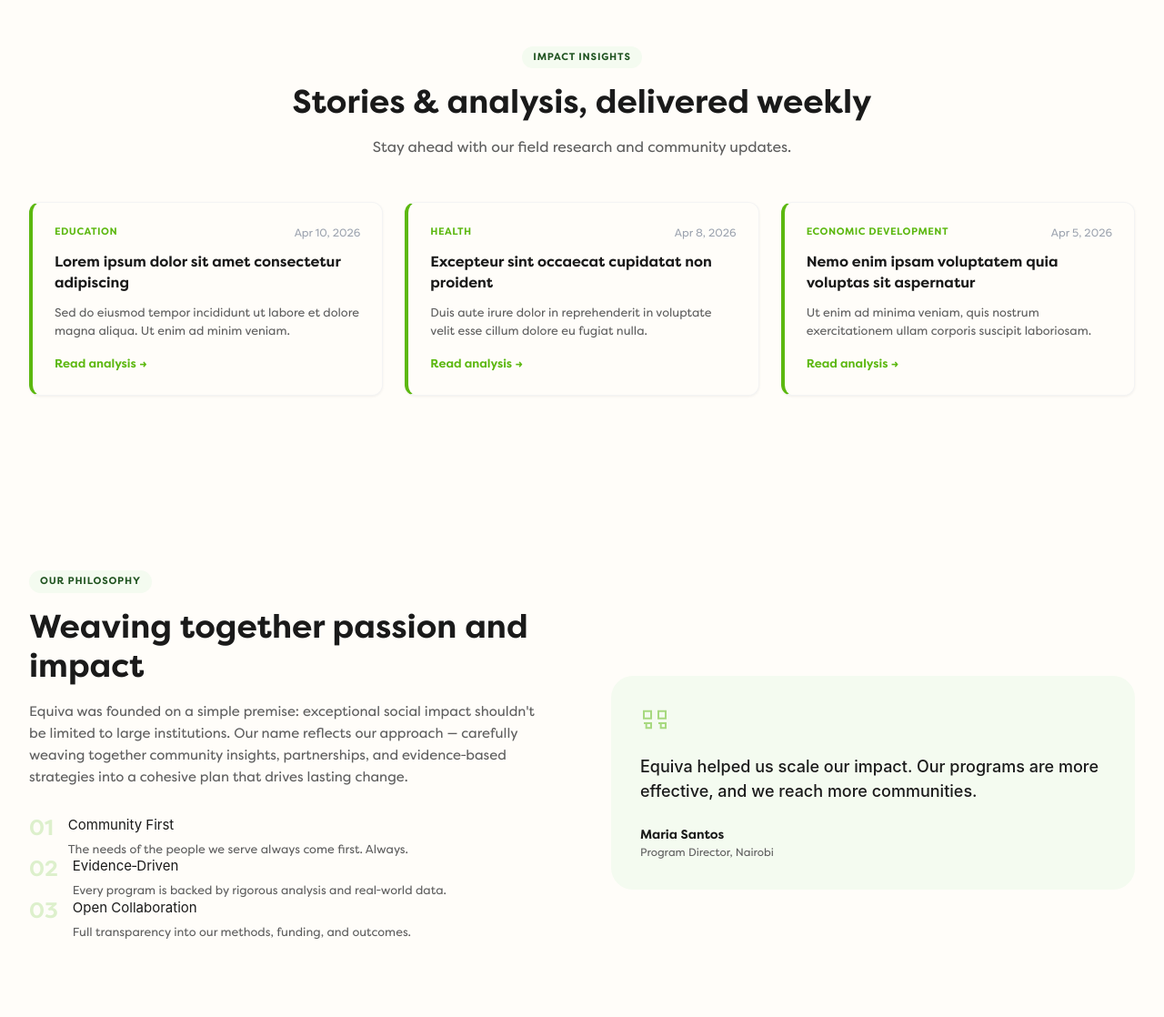
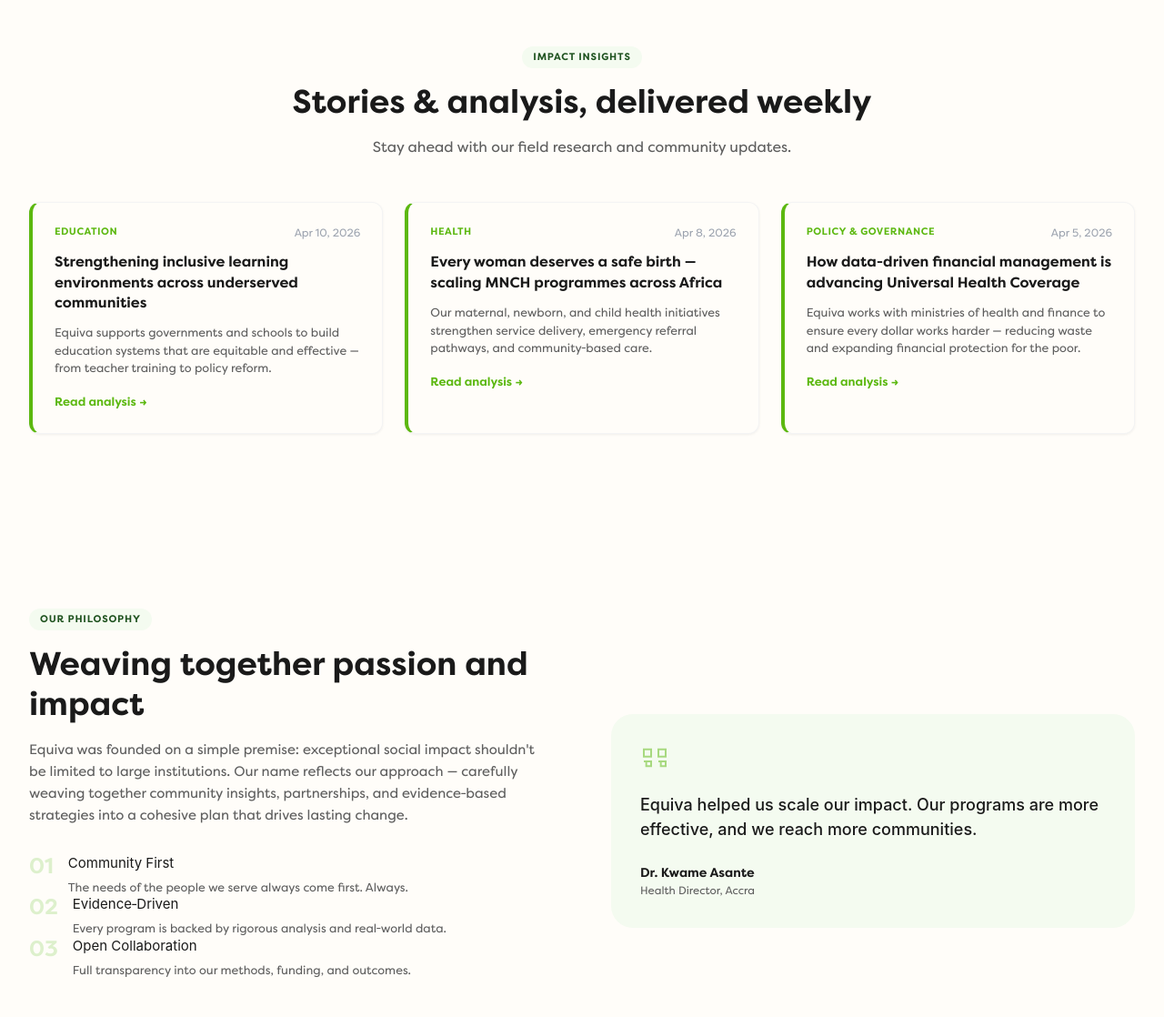
Before and after one commit to iyke497/Equiva, a Flask app: page / in a window 1280 px wide. Shown: the part 1556-2674 px from the top of the page at 91% size. Run offline with Flask 3, Linux system fonts and the light colour scheme; some libraries are stand-ins or nearby versions; some web fonts are replaced.

Commit message:
Remove placeholder content

```diff
--- a/templates/about.html
+++ b/templates/about.html
@@ -309,8 +309,8 @@
                     </svg>
                     <p class="quote-text">Equiva helped us scale our impact. Our programmes are more effective, and we reach more communities than we ever thought possible.</p>
                     <div class="quote-author">
-                        <span class="author-name">Maria Santos</span>
-                        <span class="author-title">Program Director, Nairobi</span>
+                        <span class="author-name">Dr. Kwame Asante</span>
+                        <span class="author-title">Health Director, Accra</span>
                     </div>
                 </div>
             </div>
--- a/templates/index.html
+++ b/templates/index.html
@@ -123,27 +123,27 @@
                     <span class="insight-category">Education</span>
                     <span class="insight-date">Apr 10, 2026</span>
                 </div>
-                <h4 class="insight-title">Lorem ipsum dolor sit amet consectetur adipiscing</h4>
-                <p class="insight-excerpt">Sed do eiusmod tempor incididunt ut labore et dolore magna aliqua. Ut enim ad minim veniam.</p>
-                <a href="#" class="insight-link">Read analysis →</a>
+                <h4 class="insight-title">Strengthening inclusive learning environments across underserved communities</h4>
+                <p class="insight-excerpt">Equiva supports governments and schools to build education systems that are equitable and effective — from teacher training to policy reform.</p>
+                <a href="{{ url_for('what_we_do') }}" class="insight-link">Read analysis →</a>
             </div>
             <div class="insight-card">
                 <div class="insight-meta">
                     <span class="insight-category">Health</span>
                     <span class="insight-date">Apr 8, 2026</span>
                 </div>
-                <h4 class="insight-title">Excepteur sint occaecat cupidatat non proident</h4>
-                <p class="insight-excerpt">Duis aute irure dolor in reprehenderit in voluptate velit esse cillum dolore eu fugiat nulla.</p>
-                <a href="#" class="insight-link">Read analysis →</a>
+                <h4 class="insight-title">Every woman deserves a safe birth — scaling MNCH programmes across Africa</h4>
+                <p class="insight-excerpt">Our maternal, newborn, and child health initiatives strengthen service delivery, emergency referral pathways, and community‑based care.</p>
+                <a href="{{ url_for('what_we_do') }}" class="insight-link">Read analysis →</a>
             </div>
             <div class="insight-card">
                 <div class="insight-meta">
-                    <span class="insight-category">Economic Development</span>
+                    <span class="insight-category">Policy &amp; Governance</span>
                     <span class="insight-date">Apr 5, 2026</span>
                 </div>
-                <h4 class="insight-title">Nemo enim ipsam voluptatem quia voluptas sit aspernatur</h4>
-                <p class="insight-excerpt">Ut enim ad minima veniam, quis nostrum exercitationem ullam corporis suscipit laboriosam.</p>
-                <a href="#" class="insight-link">Read analysis →</a>
+                <h4 class="insight-title">How data‑driven financial management is advancing Universal Health Coverage</h4>
+                <p class="insight-excerpt">Equiva works with ministries of health and finance to ensure every dollar works harder — reducing waste and expanding financial protection for the poor.</p>
+                <a href="{{ url_for('what_we_do') }}" class="insight-link">Read analysis →</a>
             </div>
         </div>
     </div>
@@ -188,8 +188,8 @@
                     </svg>
                     <p class="quote-text">Equiva helped us scale our impact. Our programs are more effective, and we reach more communities.</p>
                     <div class="quote-author">
-                        <span class="author-name">Maria Santos</span>
-                        <span class="author-title">Program Director, Nairobi</span>
+<span class="author-name">Dr. Kwame Asante</span>
+                                <span class="author-title">Health Director, Accra</span>
                     </div>
                 </div>
             </div>
```
